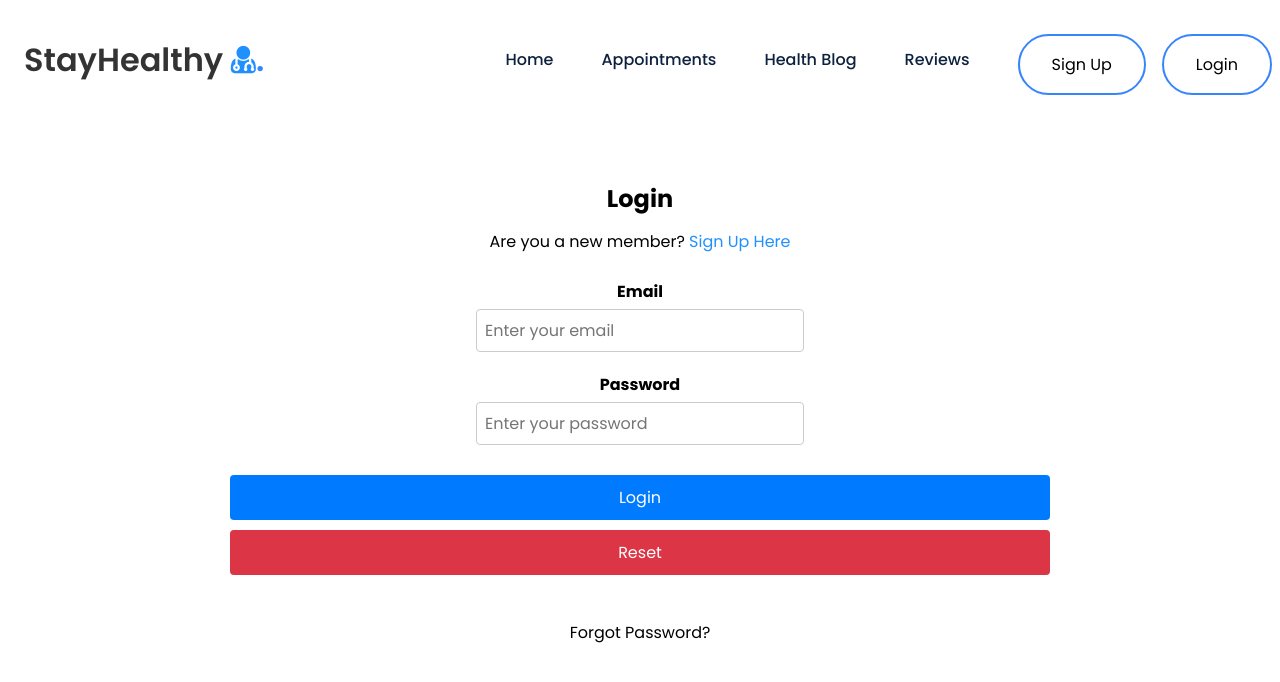
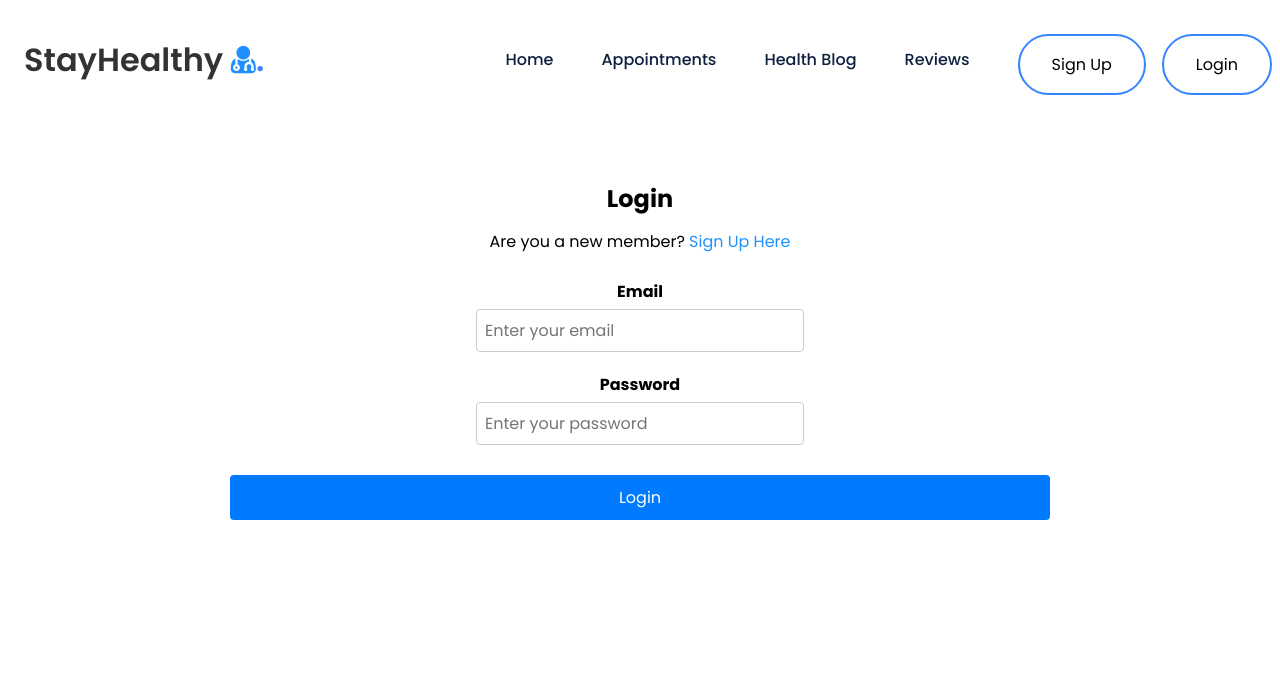
Before and after one commit to ammariamine/capstone-project-react, a React (Create React App) app: page /login in a window 1280 px wide. Shown: the top 682 px of the page. Built offline with nearby package versions, Linux system fonts and the light colour scheme.

Commit message:
finishing last steps of week 3 lab

```diff
--- a/src/Components/Login/Login.js
+++ b/src/Components/Login/Login.js
@@ -1,38 +1,76 @@
-import React from "react";
-import "./Login.css" ;
+import React, { useState, useEffect } from 'react';
+//Apply css according to your design theme or css that has been given to you in week 2 lab 2
+
+import { Link, useNavigate } from 'react-router-dom';
+import { API_URL } from '../../config';
+
 const Login = () => {
+
+  const [password, setPassword] = useState("");
+  const [email, setEmail] = useState('');
+
+  const navigate = useNavigate();
+  useEffect(() => {
+    if (sessionStorage.getItem("auth-token")) {
+      navigate("/")
+    }
+  }, []);
+
+  const login = async (e) => {
+    e.preventDefault();
+    const res = await fetch(`${API_URL}/api/auth/login`, {
+      method: "POST",
+      headers: {
+        "Content-Type": "application/json",
+      },
+      body: JSON.stringify({
+        // name: name,
+        email:email,
+        password: password,
+      }),
+    });
+
+    const json = await res.json();
+    if (json.authtoken) {
+      sessionStorage.setItem('auth-token', json.authtoken);
+
+      sessionStorage.setItem('email', email);
+
+      navigate('/');
+      window.location.reload()
+    } else {
+      if (json.errors) {
+        for (const error of json.errors) {
+          alert(error.msg);
+        }
+      } else {
+        alert(json.error);
+      }
+    }
+  };
+
   return (
+    <div>
       <div className="container">
         <div className="login-grid">
           <div className="login-text">
             <h2>Login</h2>
           </div>
           <div className="login-text">
-      Are you a new member?{" "}
-      <span>
-        <a href="../Sign_Up/Sign_Up.html" style={{ color: "#2190FF" }}>
-          {" "}
-          Sign Up Here
-        </a>
-      </span>
+            Are you a new member? <span><Link to="/signup" style={{ color: '#2190FF' }}> Sign Up Here</Link></span>
           </div>
           <br />
           <div className="login-form">
-      <form>
+            <form onSubmit={login}>
               <div className="form-group">
                         <label htmlFor="email">Email</label>
-          <input
-            type="email"
-            name="email"
-            id="email"
-            className="form-control"
-            placeholder="Enter your email"
-            aria-describedby="helpId"
-          />
+                        <input value={email} onChange={(e) => setEmail(e.target.value)} type="email" name="email" id="email" className="form-control" placeholder="Enter your email" aria-describedby="helpId" />
                     </div>
                     <div className="form-group">
                <label htmlFor="password">Password</label>
                <input
+                 value={password}
+                 onChange={(e) => setPassword(e.target.value)}
                  type="password"
                  name="password"
                  id="password"
@@ -42,26 +80,13 @@
                />
              </div>
               <div className="btn-group">
-          <button
-            type="submit"
-            className="btn btn-primary mb-2 mr-1 waves-effect waves-light"
-          >
-            Login
-          </button>
-          <button
-            type="reset"
-            className="btn btn-danger mb-2 waves-effect waves-light"
-          >
-            Reset
-          </button>
+                <button type="submit" className="btn btn-primary mb-2 mr-1 waves-effect waves-light">Login</button>
               </div>
-        <br />
-        <div className="login-text">Forgot Password?</div>
             </form>
           </div>
         </div>
       </div>
-
+    </div>
   )
 }
 
```
Lines whose indentation alone changed are shown as unchanged.
